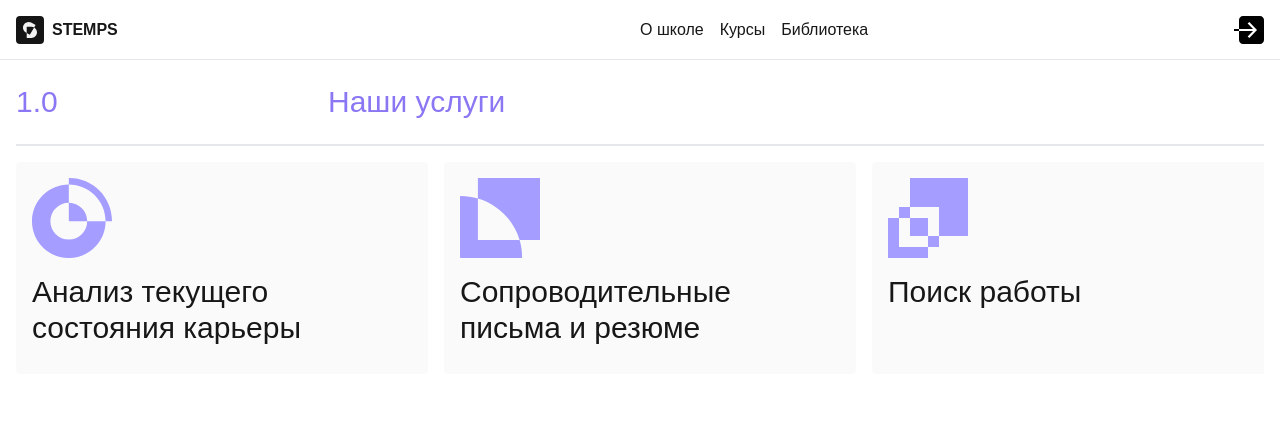
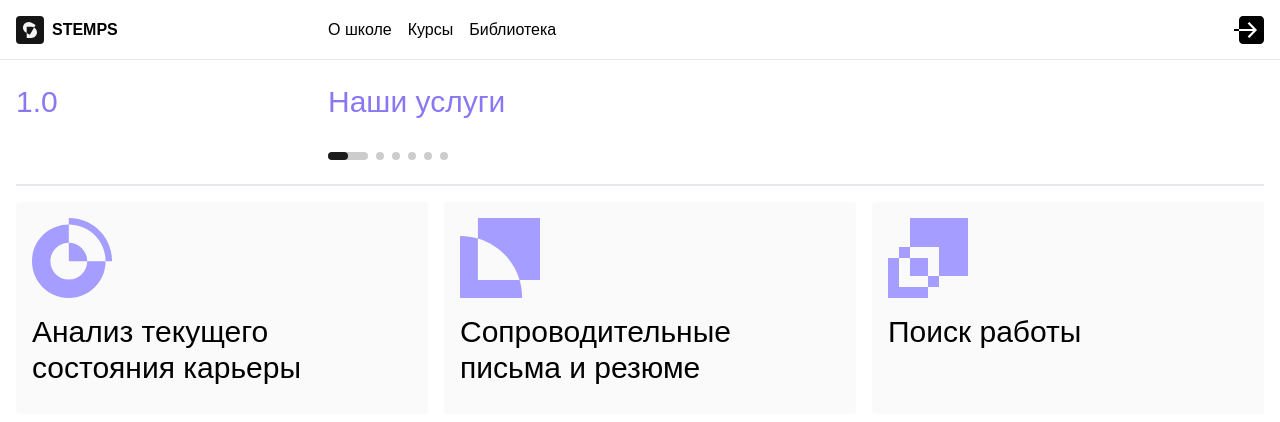
Before and after one commit to DNikulshin/test-task-slider, a Next.js app: page / in a window 1280 px wide. Shown: the top 422 px of the page. Built offline with nearby package versions, Linux system fonts and the light colour scheme.

Commit message:
dev completed

```diff
--- a/src/app/globals.css
+++ b/src/app/globals.css
@@ -4,15 +4,17 @@
 
 :root {
   --background:  [#F0F0F0];
-  --foreground: #171717;
+  --foreground: [#171717];
+  --main_color_text: #8977F3;
+  --bg_slider_card: #FAFAFA;
 }
 
-@media (prefers-color-scheme: dark) {
+/* @media (prefers-color-scheme: dark) {
   :root {
     --background: #0a0a0a;
     --foreground: #ededed;
   }
-}
+} */
 
 body {
   color: var(--foreground);
--- a/src/app/page.tsx
+++ b/src/app/page.tsx
@@ -1,9 +1,10 @@
 'use client'
+
 import { useState } from "react";
 import { Header } from "@/components/Header";
 import { Slider } from "@/components/slider/Slider";
 import { Pagination } from "@/components/slider/Pagination";
-import { sliders } from "@/shared/data-slider";
+import { slides } from "@/shared/data-slider";
 
 
 export default function Home() {
@@ -14,25 +15,25 @@ export default function Home() {
     <div className="w-full h-screen">
       <Header />
       <main>
-        <section className="text-[#8977F3] mx-4 mb-2 md:border-b-2">
+        <section className="text-main_color_text mx-4 mb-2 md:border-b-2">
           <div className="py-2 flex justify-between max-md:flex-col">
-            <h3 className="text-3xl max-md:w-full border-b pb-2 md:border-none">1.0</h3>
-            <h3 className="w-3/4 text-3xl mb-4">Наши услуги</h3>
-            <Pagination
-              className="md:hidden flex gap-2"
-              totalSlides={sliders.length}
-              currentSlideIndex={currentSlideIndex}
-              setCurrentSlideIndex={setCurrentSlideIndex}
-            />
+            <h3 className="text-3xl max-md:w-full border-b pb-2 mb-2 md:border-none">1.0</h3>
+            <div className="flex gap-8 flex-col w-3/4 mb-4">
+              <h3 className="text-3xl">Наши услуги</h3>
+              <Pagination
+                className="flex gap-2 transition-all duration-500 ease-in-out"
+                totalSlides={slides.length}
+                currentSlideIndex={currentSlideIndex}
+                setCurrentSlideIndex={setCurrentSlideIndex}
+              />
+            </div>
           </div>
-
         </section>
 
         <section className="px-4 py-2">
           <Slider
-            currentSlideId={currentSlideIndex + 1}
-            sliders={sliders}
-
+            currentSlideIndex={currentSlideIndex}
+            slides={slides}
           />
         </section>
 
--- a/src/components/Header.tsx
+++ b/src/components/Header.tsx
@@ -3,31 +3,32 @@ import Link from "next/link"
 export const Header = () => {
     return (
         <header className='w-full h-[60px] flex justify-between items-center mb-4 border-b px-4'>
-
-            <div className="flex justify-start items-center gap-2">
+            <Link href="https://stemps.ru/" className="flex justify-start items-center gap-2">
                 <svg width="28" height="28" viewBox="0 0 28 28" fill="none" xmlns="http://www.w3.org/2000/svg">
                     <rect width="28" height="28" rx="4" fill="#151515" />
                     <path fillRule="evenodd" clipRule="evenodd" d="M15.6209 6.73702C12.8907 5.20224 9.38242 6.14199 7.78495 8.83601C6.18749 11.53 7.10576 14.9582 9.83598 16.4929L10.7157 16.9874L10.7157 22.0004L15.3671 22.0004C18.4781 22.0004 21 19.4784 21 16.3674C21 14.253 19.835 12.4107 18.1118 11.4473L19.5839 8.9648L15.6209 6.73702ZM18.1118 11.4473C17.2997 10.9933 16.3636 10.7345 15.3671 10.7345L10.7157 10.7345L10.7157 16.9874L13.799 18.7207L18.1118 11.4473Z" fill="#F3F3F3" />
                 </svg>
-                <strong>STEMPS</strong>
-            </div>
+                <strong className="uppercase">
+                    stemps
+                </strong>
+            </Link>
 
-            <div className="flex justify-between items-center md:w-1/2 max-md:hidden">
-                <nav className="">
+            <div className="flex justify-between items-center md:w-3/4 max-md:hidden">
+                <nav>
                     <ul className="flex gap-4 items-center">
-                        <li>
+                        <li className="hover:text-red-500">
                             <Link href="/">О школе</Link>
                         </li>
-                        <li>
+                        <li className="hover:text-red-500">
                             <Link href="/">Курсы</Link>
                         </li>
-                        <li>
+                        <li className="hover:text-red-500">
                             <Link href="/"> Библиотека</Link>
                         </li>
                     </ul>
                 </nav>
 
-                <div>
+                <div className="cursor-pointer">
                     <svg width="30" height="28" viewBox="0 0 30 28" fill="none" xmlns="http://www.w3.org/2000/svg">
                         <path fillRule="evenodd" clipRule="evenodd" d="M9 0C6.79086 0 5 1.79086 5 4V12.963H0V15.037H5V24C5 26.2091 6.79086 28 9 28H26C28.2091 28 30 26.2091 30 24V4C30 1.79086 28.2091 0 26 0H9ZM5 15.037L19.0365 15.037L13.6597 20.5481L15.3188 22L23 14L15.3188 6L13.6597 7.45185L19.0365 12.963L5 12.963V15.037Z" fill="black" />
                     </svg>
--- a/src/components/slider/Pagination.tsx
+++ b/src/components/slider/Pagination.tsx
@@ -1,4 +1,4 @@
-import { ISlide, pagination } from '@/shared/data-slider'
+import { pagination } from '@/shared/data-slider'
 import React from 'react'
 
 interface Props {
@@ -10,7 +10,6 @@ interface Props {
 
 export const Pagination = ({ className, totalSlides, setCurrentSlideIndex, currentSlideIndex }: Props) => {
 
-    console.log(setCurrentSlideIndex, 'setCurrentSlideIndex', currentSlideIndex)
     return (
         <div
             className={className}
@@ -19,6 +18,7 @@ export const Pagination = ({ className, totalSlides, setCurrentSlideIndex, curre
                 <span
                     key={index}
                     onClick={() => setCurrentSlideIndex(index)}
+                    className='cursor-pointer'
                 >
                     {currentSlideIndex === index
                         ? pagination.active
--- a/src/components/slider/Slider.tsx
+++ b/src/components/slider/Slider.tsx
@@ -1,20 +1,25 @@
-import { ISlide } from "@/shared/data-slider"
+import { ISlide } from "@/shared/data-slider";
 
 interface Props {
-    sliders: ISlide[]
-    currentSlideId: number
+    slides: ISlide[];
+    currentSlideIndex: number;
 }
 
-export const Slider = ({ currentSlideId, sliders }: Props) => {
-    console.log(currentSlideId, 'currentSlideId')
+export const Slider = ({ currentSlideIndex, slides }: Props) => {
+
     return (
-
-        <div className="w-full flex overflow-hidden gap-4">
-            {sliders.map(slide => {
+        <div className="w-full flex gap-4 overflow-hidden">
+            <div
+                className="flex gap-4 transition-transform duration-500 ease-in-out"
+                style={{
+                    transform: `translateX(-${currentSlideIndex * (100 / slides.length)}%)`
+                }}
+            >
+                {slides.map(slide => {
                     return (
                         <div
                             key={slide.id}
-                        className="flex gap-4 shrink-0 justify-between flex-col bg-[#FAFAFA] px-4 py-4 rounded md:h-[212px] w-[358px] lg:w-[412px] h-[256px] "
+                            className="flex gap-4 shrink-0 justify-between flex-col bg-bg_slider_card px-4 py-4 rounded sm:h-[212px] w-[358px] md:w-[412px] h-[256px]"
                         >
                             <div className="flex gap-4 md:flex-col justify-between">
                                 <div>{slide.logo}</div>
@@ -22,11 +27,9 @@ export const Slider = ({ currentSlideId, sliders }: Props) => {
                             </div>
                             <div className="font-medium md:hidden">{slide.description}</div>
                         </div>
-
-                )
+                    );
                 })}
             </div>
-
-    )
-
-}
+        </div>
+    );
+};
--- a/src/shared/data-slider.tsx
+++ b/src/shared/data-slider.tsx
@@ -1,5 +1,3 @@
-import React from "react";
-
 export interface ISlide {
     id: number
     logo: React.ReactNode
@@ -14,7 +12,7 @@ export interface IPagination {
 
 }
 
-export const sliders: ISlide[] = [
+export const slides: ISlide[] = [
     {
         id: 1,
         title: 'Анализ текущего состояния карьеры',
--- a/tailwind.config.ts
+++ b/tailwind.config.ts
@@ -13,6 +13,8 @@ export default {
       colors: {
         background: "var(--background)",
         foreground: "var(--foreground)",
+        main_color_text: "var(--main_color_text)",
+        bg_slider_card: "var(--bg_slider_card)"
       },
     },
   },
```
Lines whose indentation alone changed are shown as unchanged.
